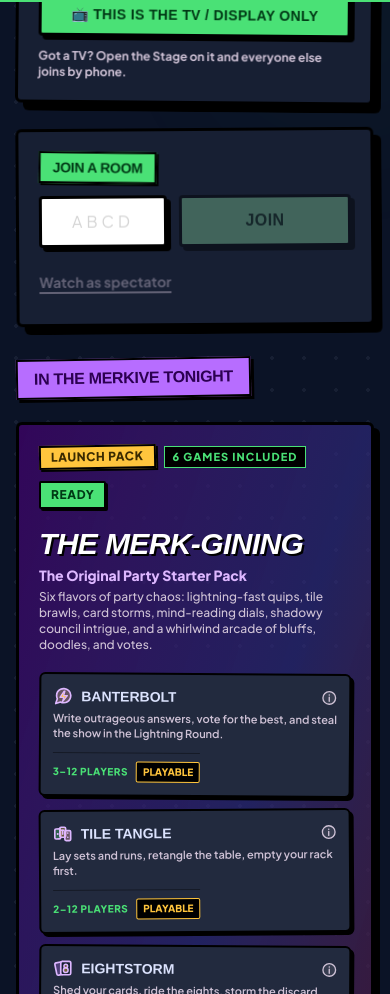
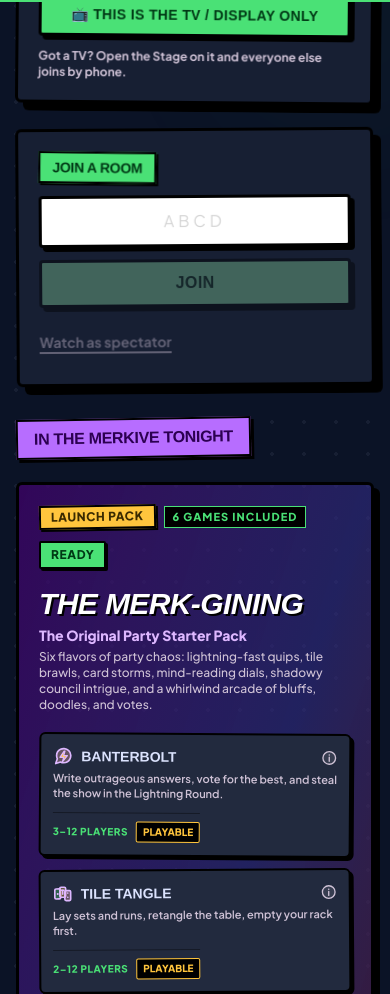
Before and after one commit to Mster115/the-merkive, a Next.js app in the folder apps/web/: page / in a window 390 px wide. Shown: the part 842-1836 px from the top of the page. Built offline with nearby package versions, Linux system fonts and the light colour scheme; a web font is replaced by a local one.

Commit message:
fix(web): stack modal buttons vertically on mobile to prevent side scroll

```diff
--- a/apps/web/src/components/ControllerApp.tsx
+++ b/apps/web/src/components/ControllerApp.tsx
@@ -403,7 +403,7 @@ function GameChrome({
       </div>
       <Modal open={confirmEnd} onClose={() => setConfirmEnd(false)} title={t("game.endMatch")}>
         <p className="font-bold mb-4">{t("game.endMatch.confirm")}</p>
-        <div className="flex gap-2">
+        <div className="flex flex-col sm:flex-row gap-2">
           <Button variant="ghost" block onClick={() => setConfirmEnd(false)}>
             {t("common.cancel")}
           </Button>
--- a/apps/web/src/components/HomeScreen.tsx
+++ b/apps/web/src/components/HomeScreen.tsx
@@ -221,7 +221,7 @@ export function HomeScreen() {
               <h2 className="self-start rotate-1 bg-[var(--mb-accent-2)] text-[var(--mb-on-accent-2)] border-2 border-black shadow-[2px_2px_0_0_#000] px-3 py-1 text-sm font-black uppercase tracking-wider">
                 {t("home.join.title")}
               </h2>
-              <div className="flex gap-3">
+              <div className="flex flex-col sm:flex-row gap-3">
                 <input
                   value={code}
                   onChange={(e) => setCode(e.target.value.toUpperCase().replace(/[^A-Z0-9]/g, "").slice(0, 4))}
@@ -230,11 +230,11 @@ export function HomeScreen() {
                   autoCapitalize="characters"
                   autoCorrect="off"
                   spellCheck={false}
-                  className="min-h-13 w-32 rounded-md bg-white text-black border-[3px] border-black px-2 text-center text-2xl font-black tracking-[0.25em] uppercase placeholder:text-neutral-300 outline-none focus:border-[var(--mb-accent-2)] shadow-[var(--mb-shadow)] [font-family:var(--mb-font-display)]"
+                  className="min-h-13 w-full sm:w-32 rounded-md bg-white text-black border-[3px] border-black px-2 text-center text-2xl font-black tracking-[0.25em] uppercase placeholder:text-neutral-300 outline-none focus:border-[var(--mb-accent-2)] shadow-[var(--mb-shadow)] [font-family:var(--mb-font-display)]"
                 />
                 <Button
                   variant="secondary"
-                  className="flex-1"
+                  className="w-full sm:flex-1"
                   disabled={!ready || code.trim().length !== 4 || busy}
                   onClick={() => void handleJoin("player")}
                 >
```
